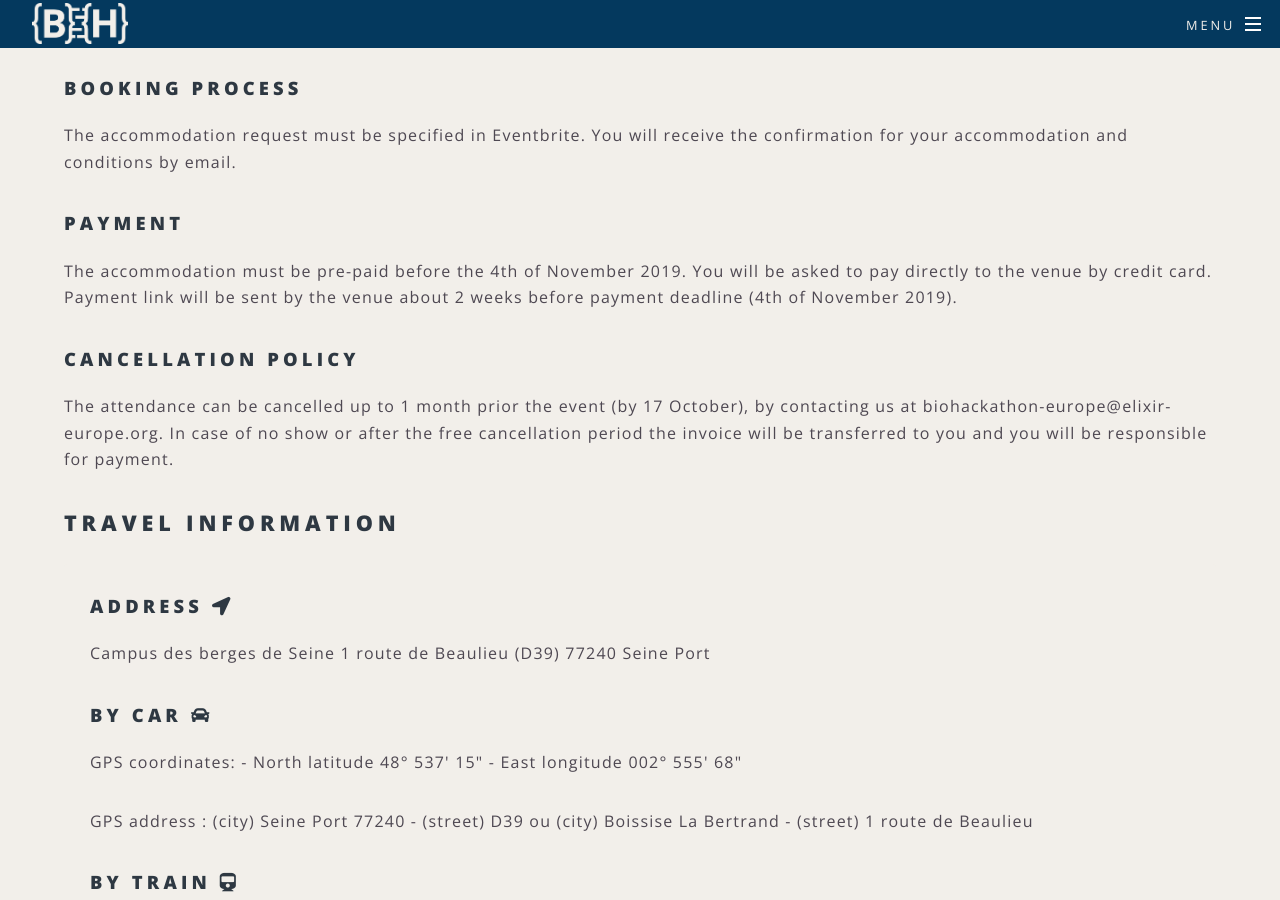
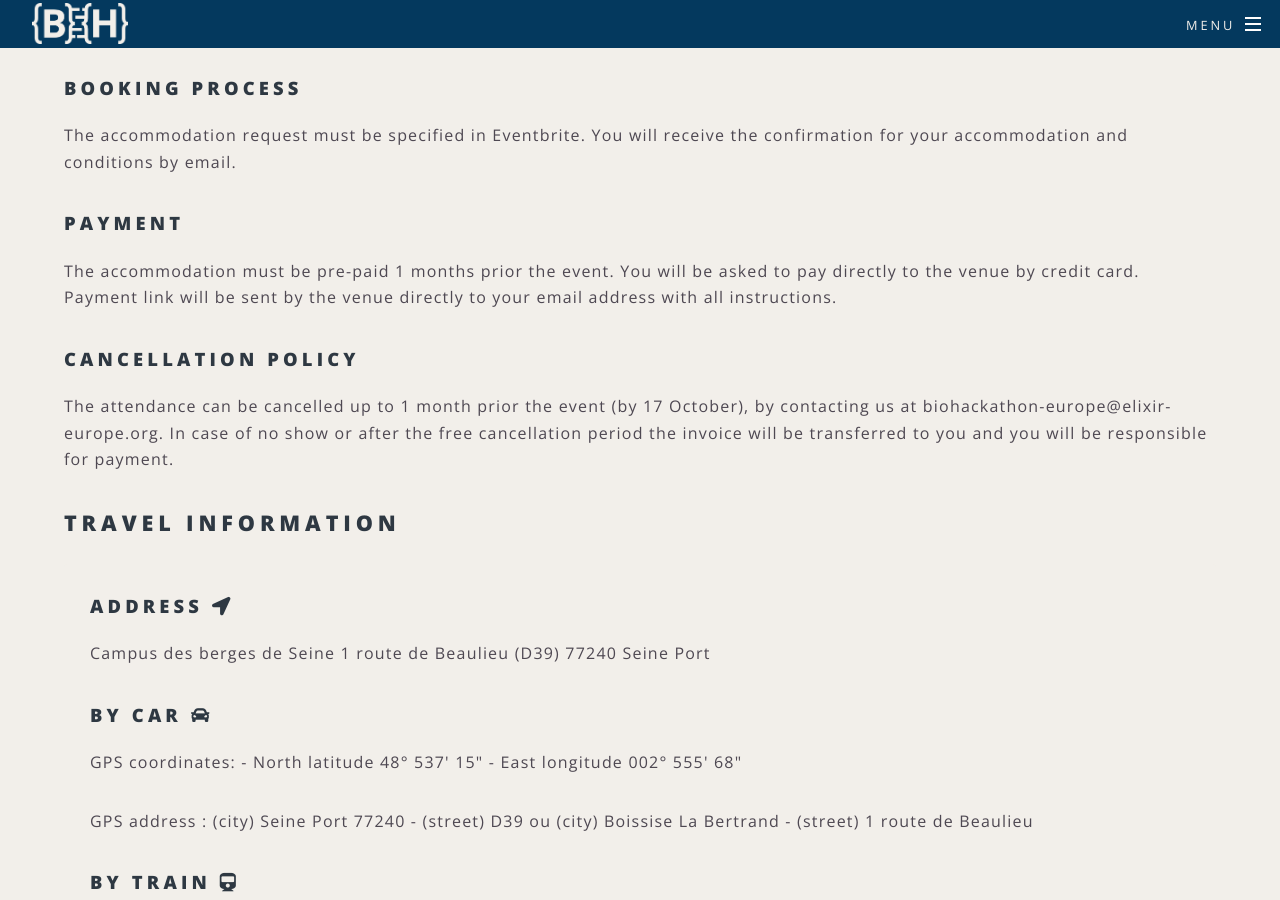
Before and after one commit to elixir-europe/biohackathon-europe-2019, a Jekyll site: the page built from venue.html, in a window 1280 px wide and 900 px high, scrolled down 1279 px. Built offline with Jekyll 4.4.1, drawn with Linux system fonts in a browser that asks for light colours; nearby versions of some CDN libraries.

Commit message:
Update venue.html
changed payment details

```diff
--- a/venue.html
+++ b/venue.html
@@ -64,7 +64,7 @@ title: Venue
     </p>
     <h3>Payment</h3>
     <p>
-        The accommodation must be pre-paid before the 4th of November 2019. You will be asked to pay directly to the venue by credit card. Payment link will be sent by the venue about 2 weeks before payment deadline (4th of November 2019).
+        The accommodation must be pre-paid 1 months prior the event. You will be asked to pay directly to the venue by credit card. Payment link will be sent by the venue directly to your email address with all instructions.
     </p>
     <h3>Cancellation policy</h3>
     <p>
```
